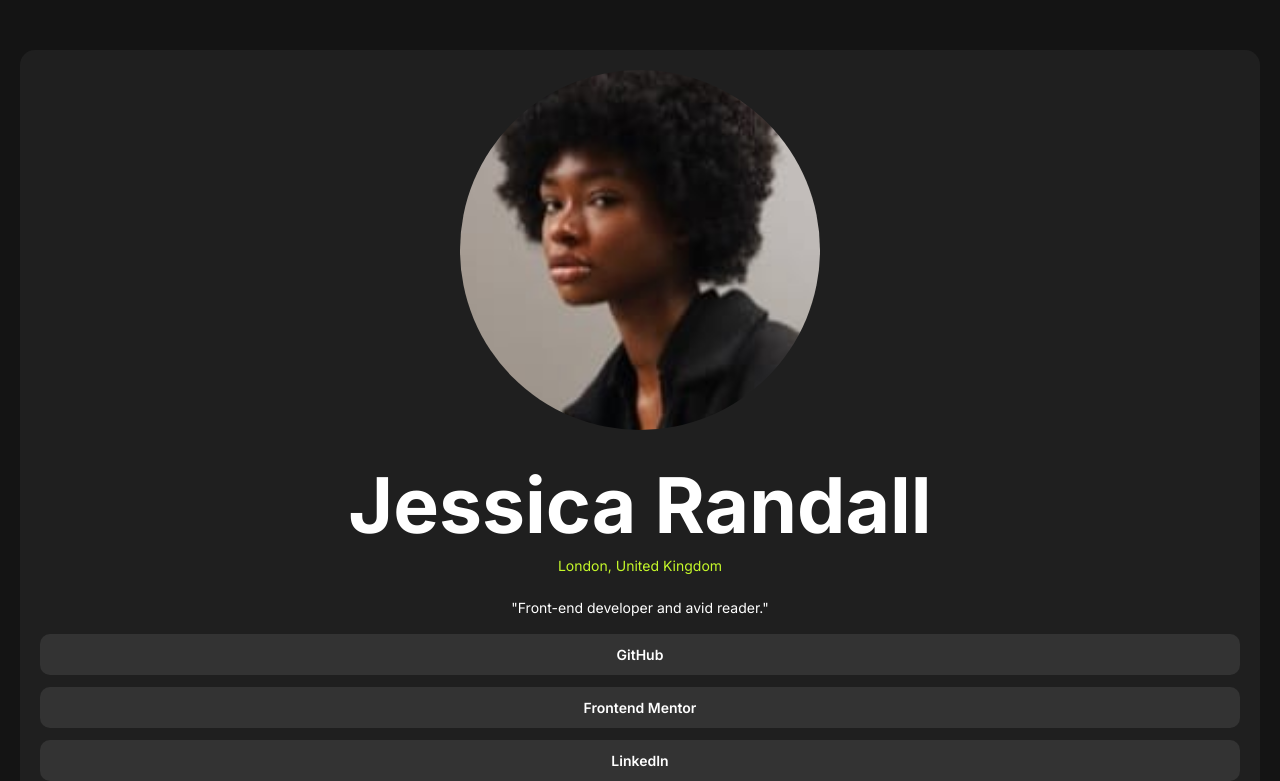
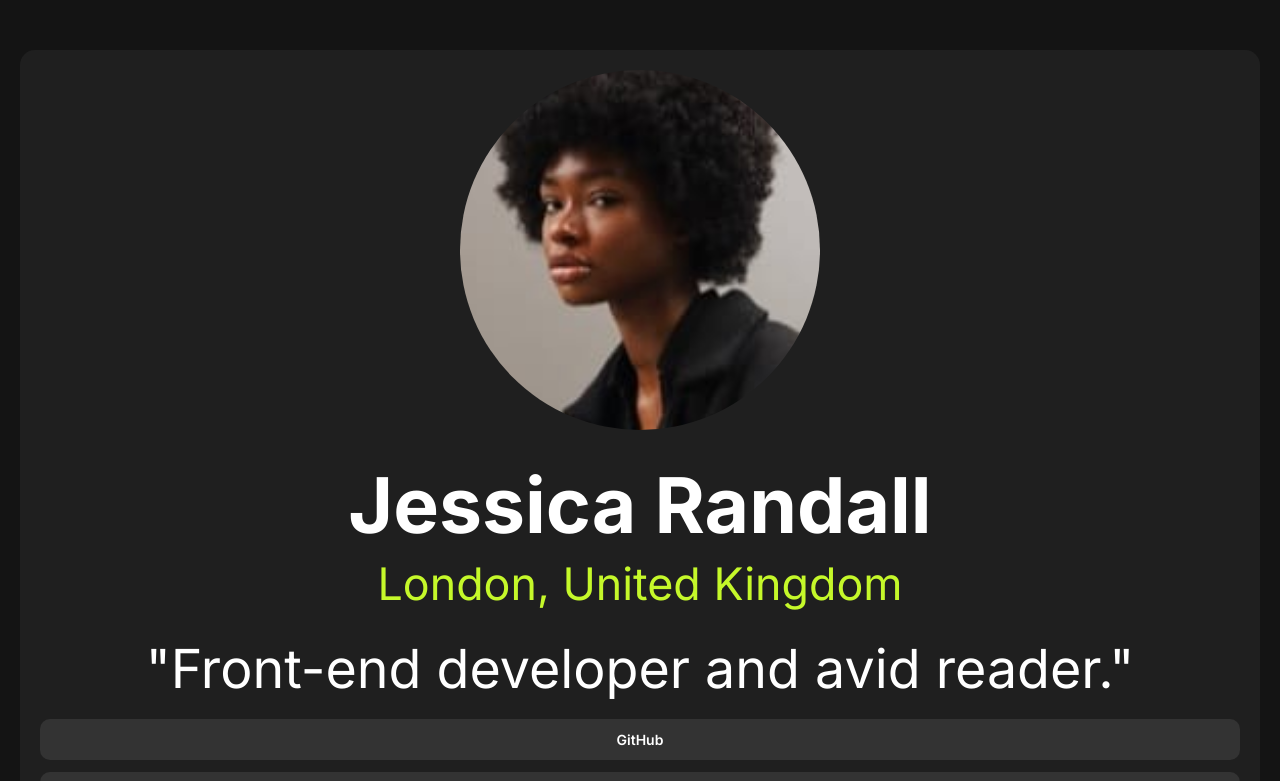
Before and after one commit to Fabiola971/SocialLinkProfile, a plain HTML site: page index.html in a window 1280 px wide. Shown: the top 781 px of the page. Drawn offline with Linux system fonts and the light colour scheme.

Commit message:
finished adapt font-size header

```diff
--- a/style.css
+++ b/style.css
@@ -38,11 +38,13 @@ section{
 
 section header p:first-of-type{
     color:  hsl(75, 94%, 57%);
+    font-size: 3.5vw;
 
 }
 
 section header p:last-of-type{
     margin: 25px 0 18px 0;
+    font-size: 4.2vw;
 }
 
 .link div{
```
